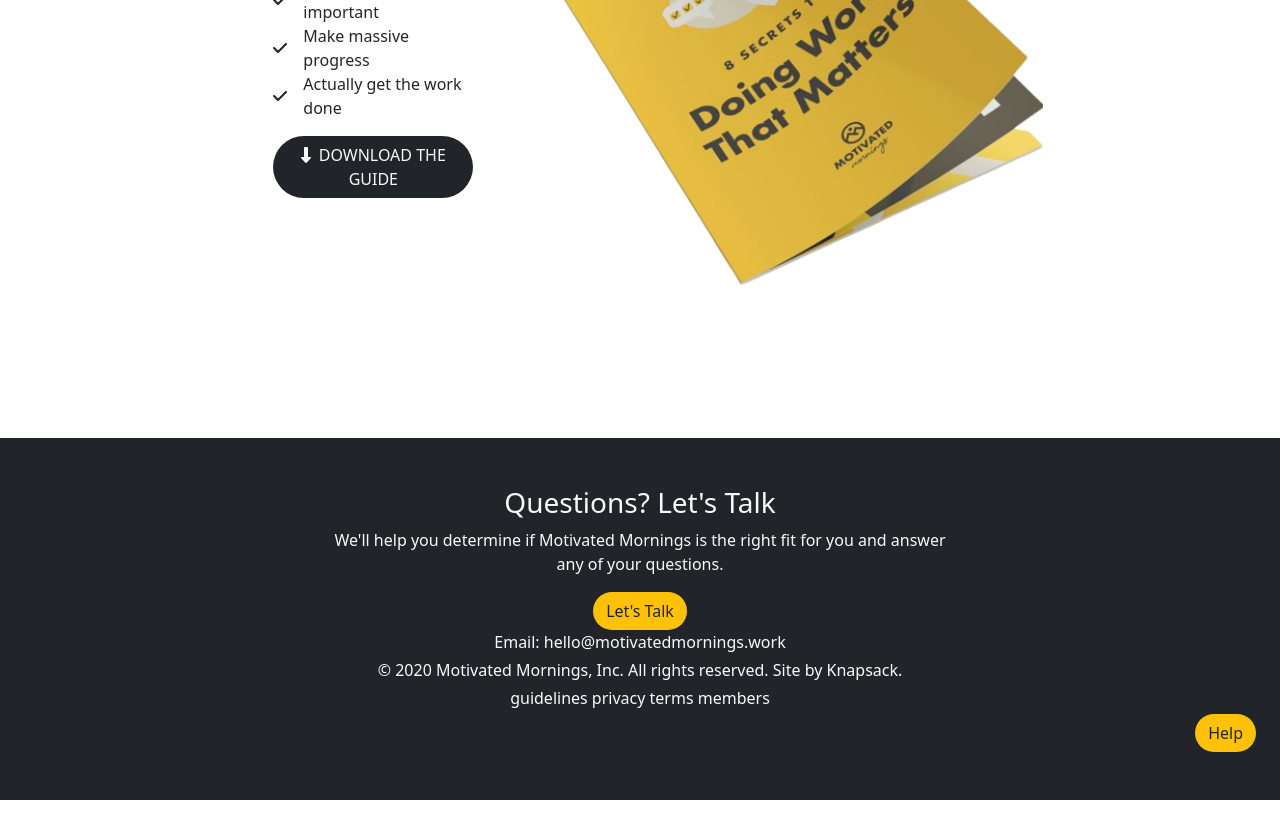
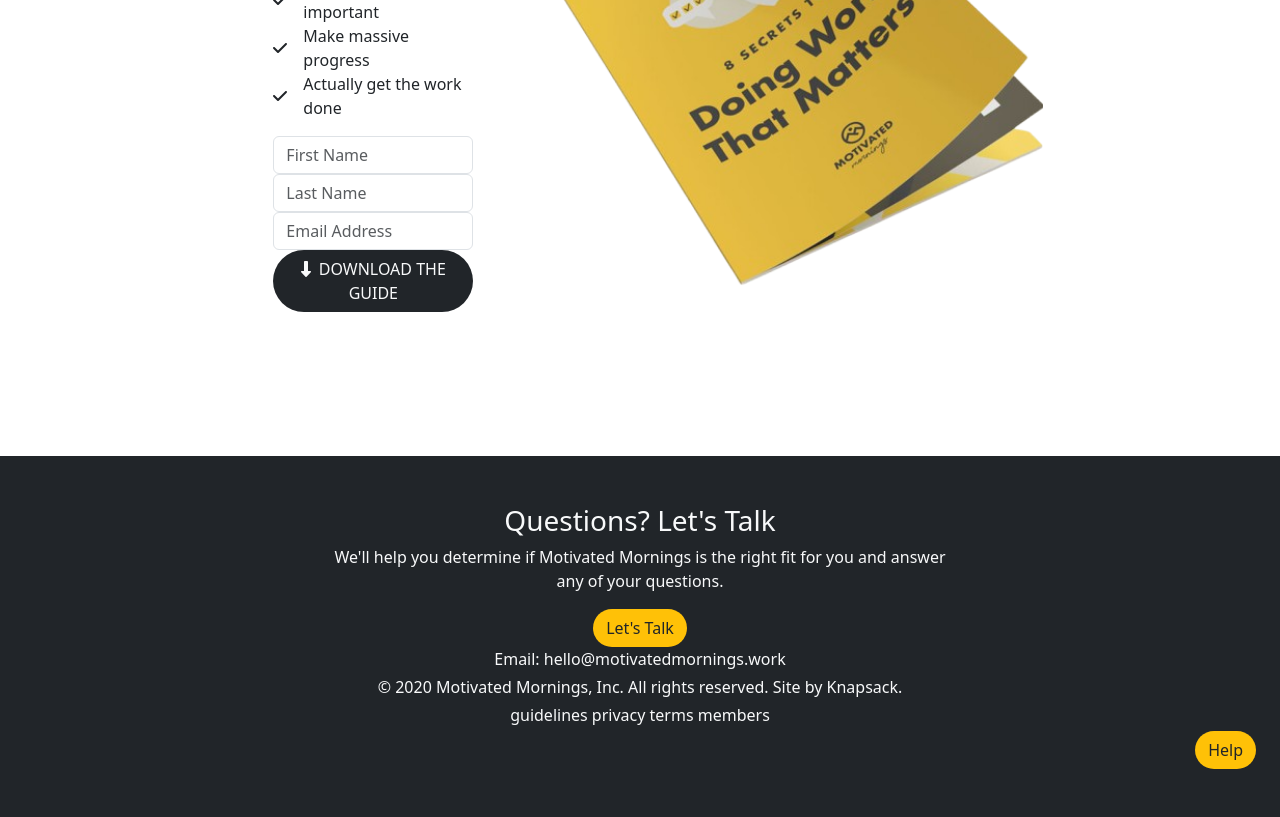
Before and after one commit to Ajith369369/motivated-mornings-frontend, a React (Vite) app: page / in a window 1280 px wide. Shown: the part 3940-4757 px from the top of the page. Built offline with nearby package versions, Linux system fonts and the light colour scheme.

Commit message:
Add input.

```diff
--- a/src/components/Pricing.jsx
+++ b/src/components/Pricing.jsx
@@ -76,18 +76,34 @@
                 </div>
                 <div className="d-flex justify-content-start align-items-center">
                   <FontAwesomeIcon icon={faCheck} />
-                  <p className="m-0 ms-3">
-                    Make massive progress
-                  </p>
+                  <p className="m-0 ms-3">Make massive progress</p>
                 </div>
                 <div className="d-flex justify-content-start align-items-center">
                   <FontAwesomeIcon icon={faCheck} />
                   <p className="m-0 ms-3">Actually get the work done</p>
                 </div>
               </div>
+              <div className="d-flex flex-column justify-content-center align-items-center">
+                <input
+                  type="text"
+                  placeholder="First Name"
+                  className="form-control"
+                />
+                <input
+                  type="text"
+                  placeholder="Last Name"
+                  className="form-control"
+                />
+                <input
+                  type="text"
+                  placeholder="Email Address"
+                  className="form-control"
+                />
+              </div>
               <div className="d-flex justify-content-start align-items-center">
                 <button className="btn rounded-pill bg-dark text-light">
-                <FontAwesomeIcon icon={faDownLong} className="me-2"/>DOWNLOAD THE GUIDE
+                  <FontAwesomeIcon icon={faDownLong} className="me-2" />
+                  DOWNLOAD THE GUIDE
                 </button>
               </div>
             </div>
```
